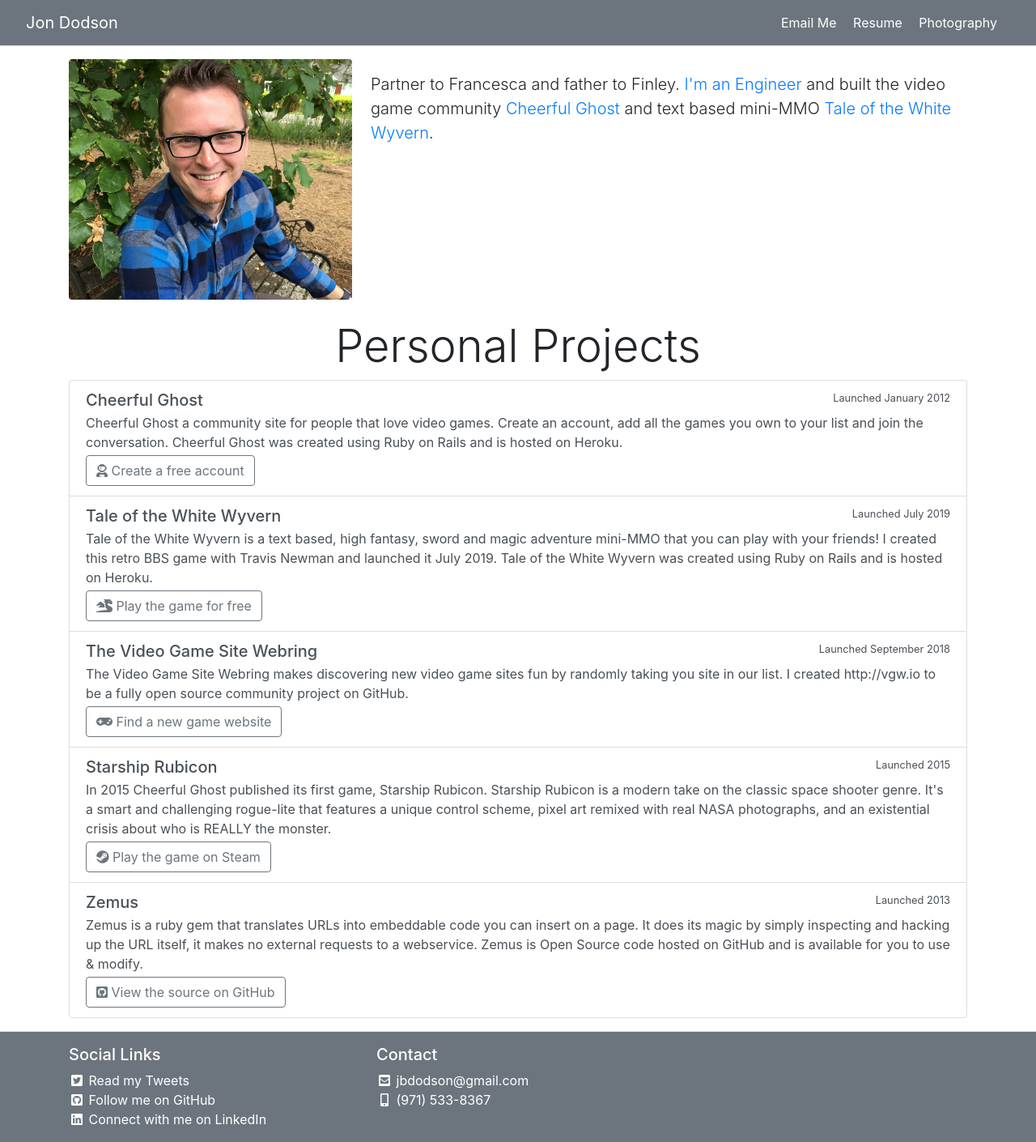
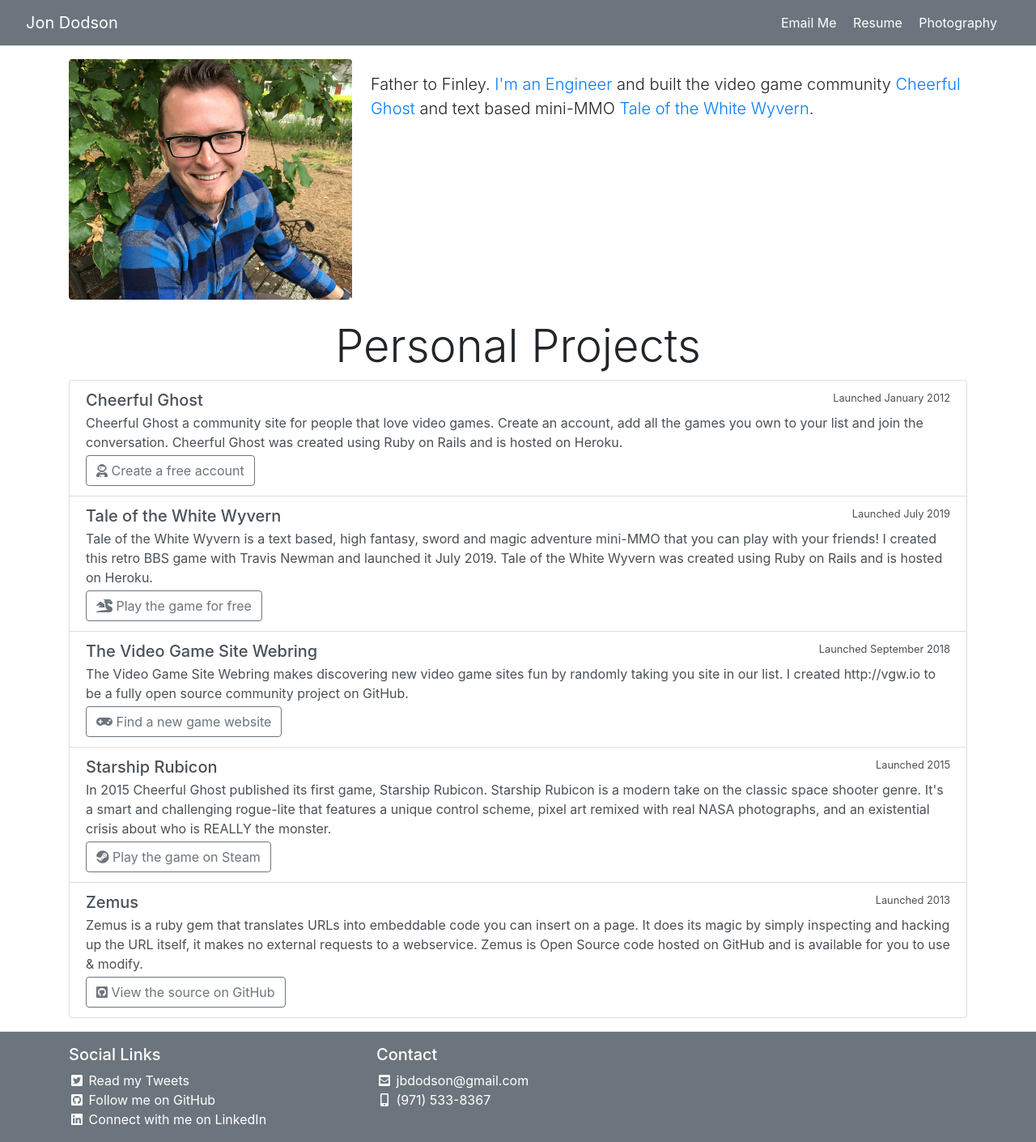
Before and after one commit to jdodson/jdodsonorg, a Jekyll site: the page built from index.html, in a window 1280 px wide. Shown: the whole page at 81% size. Built offline with Jekyll 4.4.1, drawn with Linux system fonts in a browser that asks for light colours; nearby versions of some CDN libraries.

Commit message:
Life and security update

```diff
--- a/docs/index.html
+++ b/docs/index.html
@@ -35,7 +35,7 @@
     <img src="images/headshots/main_shot_cropped_600.jpg" class="img-fluid rounded" alt="The headshot of Jon Dodson sporting a nice blue button down sitting on a bench in front of a tree on a nice day." title="The headshot of Jon Dodson sporting a nice blue button down sitting on a bench in front of a tree on a nice day." />
   </div>
   <div class="media-body ml-2 mt-3">
-    <p class="lead">Partner to Francesca and father to Finley. <a href="resume.html">I'm an Engineer</a> and built the video game community <a href="https://cheerfulghost.com" target="_blank">Cheerful Ghost</a> and text based mini-MMO <a href="https://thewhitewyvern.com" target="_blank">Tale of the White Wyvern</a>.</p>
+    <p class="lead">Father to Finley. <a href="resume.html">I'm an Engineer</a> and built the video game community <a href="https://cheerfulghost.com" target="_blank">Cheerful Ghost</a> and text based mini-MMO <a href="https://thewhitewyvern.com" target="_blank">Tale of the White Wyvern</a>.</p>
   </div>
 </div>
 
--- a/index.html
+++ b/index.html
@@ -8,7 +8,7 @@
     <img src="images/headshots/main_shot_cropped_600.jpg" class="img-fluid rounded" alt="The headshot of Jon Dodson sporting a nice blue button down sitting on a bench in front of a tree on a nice day." title="The headshot of Jon Dodson sporting a nice blue button down sitting on a bench in front of a tree on a nice day." />
   </div>
   <div class="media-body ml-2 mt-3">
-    <p class="lead">Partner to Francesca and father to Finley. <a href="resume.html">I'm an Engineer</a> and built the video game community <a href="https://cheerfulghost.com" target="_blank">Cheerful Ghost</a> and text based mini-MMO <a href="https://thewhitewyvern.com" target="_blank">Tale of the White Wyvern</a>.</p>
+    <p class="lead">Father to Finley. <a href="resume.html">I'm an Engineer</a> and built the video game community <a href="https://cheerfulghost.com" target="_blank">Cheerful Ghost</a> and text based mini-MMO <a href="https://thewhitewyvern.com" target="_blank">Tale of the White Wyvern</a>.</p>
   </div>
 </div>
 
```
Also changed, not shown: Gemfile.lock, 1 other file.
